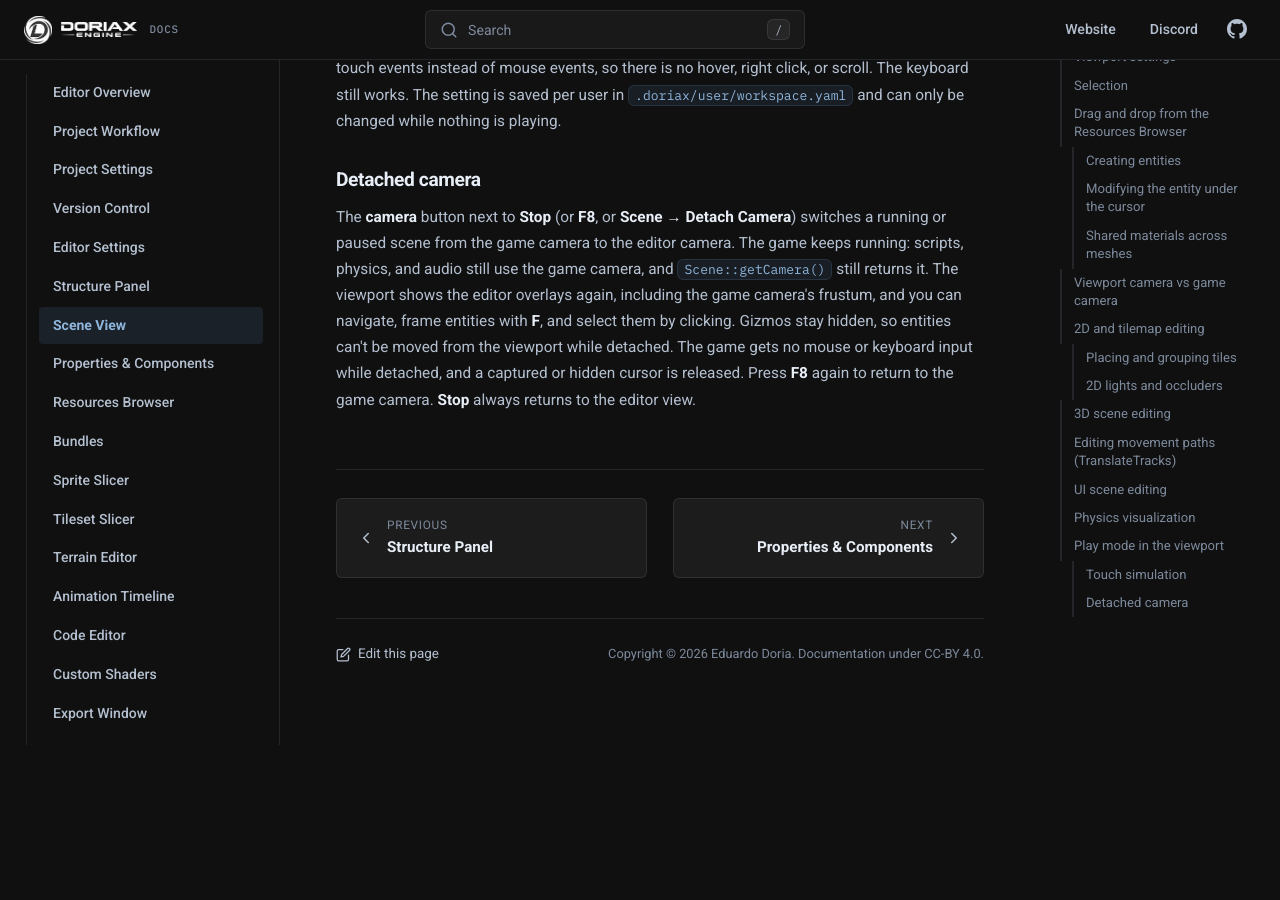
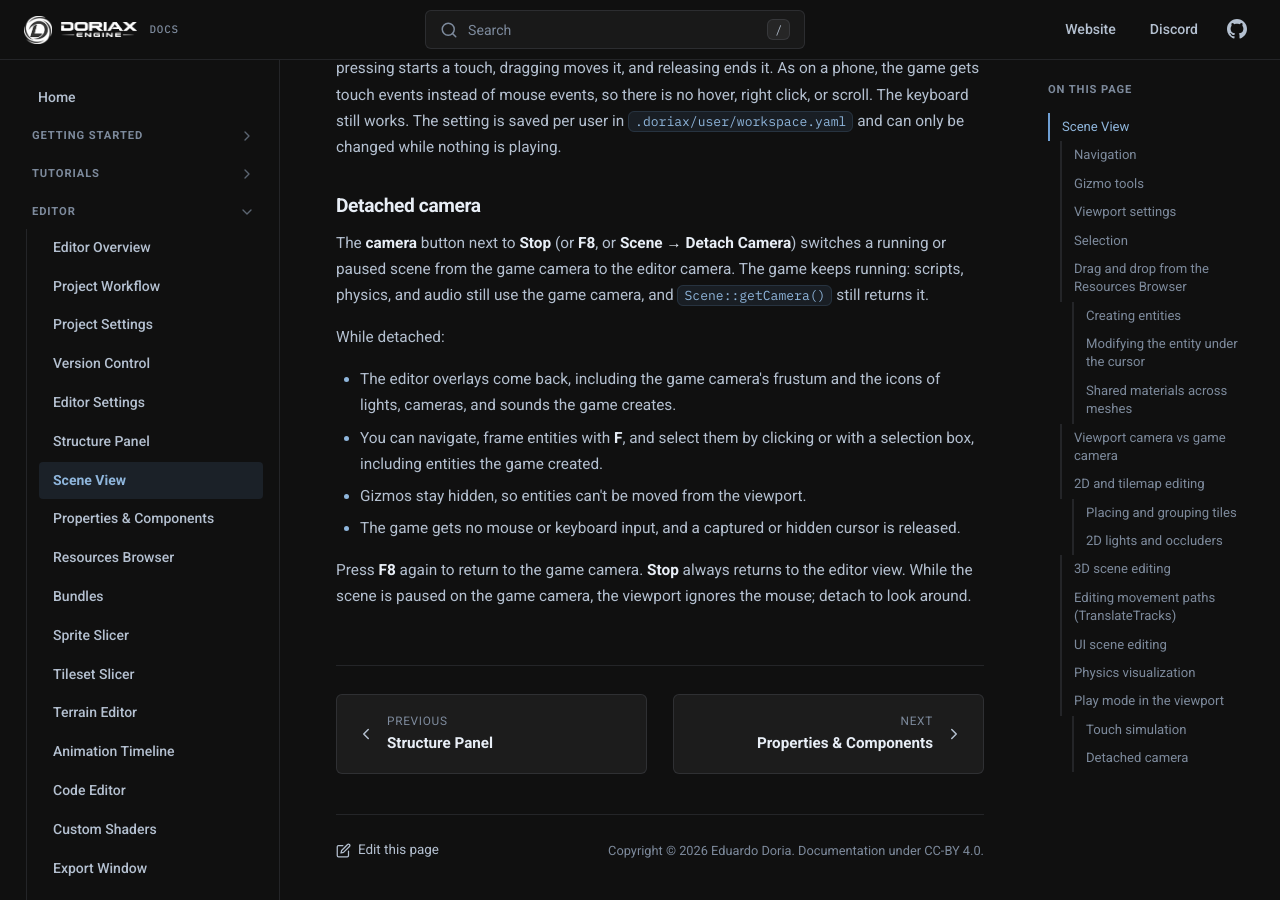
Before and after one commit to doriaxengine/doriax-docs, an MkDocs documentation site: the page built from docs/editor/scene-view.md, in a window 1280 px wide and 900 px high, scrolled down 10301 px. Built offline with MkDocs 1.6.1, drawn with Linux system fonts in a browser that asks for light colours; comment, search, counter and statistics services are not loaded; before the commit the page ends 11046 px from its top, so only the background shows below that; some of the changed text lies outside the part shown.

Commit message:
Detach Camera new feature

```diff
--- a/docs/editor/scene-view.md
+++ b/docs/editor/scene-view.md
@@ -82,8 +82,9 @@ need to pick a specific child mesh or node (common with multi-node and animated
 For fine-grained selection in dense scenes, use the **Structure panel** — clicking a
 row there selects the entity without needing to click through overlapping objects.
 
-Entities the game creates while playing cannot be picked in the viewport; select them in
-the [Structure panel](structure.md#while-playing).
+Entities the game creates while playing can only be picked in the viewport while the
+camera is [detached](#detached-camera); otherwise select them in the
+[Structure panel](structure.md#while-playing).
 
 ## Drag and drop from the Resources Browser
 
@@ -145,7 +146,8 @@ The **editor camera** is only for authoring navigation. The **game camera** is a
 Always verify gameplay framing with the game camera preview before testing: select the
 camera and click **View** on the **Preview** row of its CameraComponent. The toolbar
 shows the camera's name while you look through it; click **Exit** (or the **×** beside
-the name) to return to the editor camera.
+the name) to return to the editor camera. While the game runs, the viewport shows the
+game camera; [detach the camera](#detached-camera) to look around with the editor camera.
 
 ![Looking through the scene's main camera](../assets/screenshots/editor-camera-preview.png)
 
@@ -265,9 +267,17 @@ playing.
 The **camera** button next to **Stop** (or **F8**, or **Scene → Detach Camera**) switches
 a running or paused scene from the game camera to the editor camera. The game keeps
 running: scripts, physics, and audio still use the game camera, and `Scene::getCamera()`
-still returns it. The viewport shows the editor overlays again, including the game
-camera's frustum, and you can navigate, frame entities with **F**, and select them by
-clicking. Gizmos stay hidden, so entities can't be moved from the viewport while
-detached. The game gets no mouse or keyboard input while detached, and a captured or
-hidden cursor is released. Press **F8** again to return to the game camera. **Stop**
-always returns to the editor view.
+still returns it.
+
+While detached:
+
+- The editor overlays come back, including the game camera's frustum and the icons of
+  lights, cameras, and sounds the game creates.
+- You can navigate, frame entities with **F**, and select them by clicking or with a
+  selection box, including entities the game created.
+- Gizmos stay hidden, so entities can't be moved from the viewport.
+- The game gets no mouse or keyboard input, and a captured or hidden cursor is released.
+
+Press **F8** again to return to the game camera. **Stop** always returns to the editor
+view. While the scene is paused on the game camera, the viewport ignores the mouse;
+detach to look around.
```
Also changed, not shown: docs/editor/structure.md (+2 -1 lines), docs/reference/classes/scene.md (+18 -0 lines).
